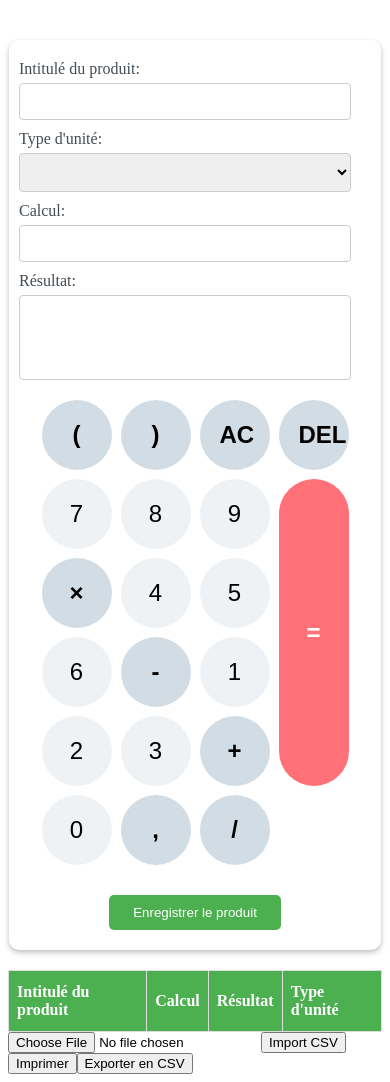
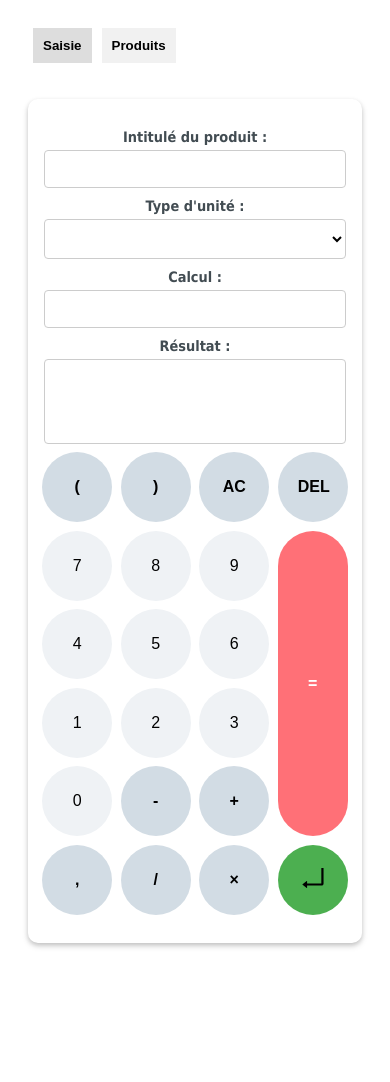
Before and after one commit to OlivierBldn/inventory_angular, an Angular app: page / in a window 390 px wide. After the commit the page ends 971 px from the top, so only its background shows below. Built offline with nearby package versions, Linux system fonts and the light colour scheme.

Commit message:
👌 IMPROVE: Design & Tab switching

```diff
--- a/src/app/home/home.component.html
+++ b/src/app/home/home.component.html
@@ -1,12 +1,18 @@
 <section id="page">
-    <section id="calculator">
+
+    <div class="view-switch">
+        <button [class.active]="isActive('calculator')" (click)="currentView = 'calculator'">Saisie</button>
+        <button [class.active]="isActive('results')" (click)="currentView = 'results'">Produits</button>
+    </div>
+
+    <section id="calculator" *ngIf="currentView === 'calculator'">
 
         <div class="tabcontent">
             <div id="fields">
-                <label for="productTitle">Intitulé du produit:</label>
+                <label for="productTitle">Intitulé du produit :</label>
                 <input type="text" id="productTitle" name="productTitle" [(ngModel)]="item.title" required>
 
-                <label for="unitType">Type d'unité:</label>
+                <label for="unitType">Type d'unité :</label>
                 <select id="unitType" name="unitType" [(ngModel)]="item.unit" required>
                     <option value="m2">Mètre carré</option>
                     <option value="ml">Mètre linéaire</option>
@@ -15,10 +21,10 @@
                     <option value="length">Longueur</option>
                 </select>
 
-                <label for="calcInput">Calcul:</label>
+                <label for="calcInput">Calcul :</label>
                 <input type="text" id="calcInput" name="calcInput" required readonly [(ngModel)]="item.calculation" inputmode="">
 
-                <label for="result">Résultat:</label>
+                <label for="result">Résultat :</label>
                 <input type="text" id="result" name="result" required readonly [(ngModel)]="item.result" inputmode="none">
             </div>
 
@@ -30,28 +36,27 @@
                 <button (click)="addToCalcul('7')" class="calculatorButton">7</button>
                 <button (click)="addToCalcul('8')" class="calculatorButton">8</button>
                 <button (click)="addToCalcul('9')" class="calculatorButton">9</button>
-                <button (click)="addToCalcul('*')" class="calculatorButton operator">&times;</button>
                 <button (click)="addToCalcul('4')" class="calculatorButton">4</button>
                 <button (click)="addToCalcul('5')" class="calculatorButton">5</button>
                 <button (click)="addToCalcul('6')" class="calculatorButton">6</button>
-                <button (click)="addToCalcul('-')" class="calculatorButton operator">-</button>
                 <button (click)="addToCalcul('1')" class="calculatorButton">1</button>
                 <button (click)="addToCalcul('2')" class="calculatorButton">2</button>
                 <button (click)="addToCalcul('3')" class="calculatorButton">3</button>
+                <button (click)="addToCalcul('0')" class="calculatorButton">0</button>
+                <button (click)="addToCalcul('-')" class="calculatorButton operator">-</button>
                 <button (click)="addToCalcul('+')" class="calculatorButton operator">+</button>
-                <button (click)="addToCalcul('0')" class="calculatorButton">0</button>
                 <button (click)="addToCalcul('.')" class="calculatorButton operator">,</button>
                 <button (click)="addToCalcul('/')" class="calculatorButton operator">/</button>
+                <button (click)="addToCalcul('*')" class="calculatorButton operator">&times;</button>
                 <button (click)="calculate()" class="calculatorButton calculate">=</button>
-            </div>
-
-            <div id="itemStorage">
-                <button id="registerItem" (click)="registerItem()">Enregistrer le produit</button>
+                <button id="registerItem" (click)="registerItem()" class="calculatorButton">
+                    <img src="../../assets/enter-svg.svg" alt="Enregistrer le produit">
+                </button>
             </div>
         </div>
     </section>
 
-    <section id="results">
+    <section id="results" *ngIf="currentView === 'results'">
         <table>
             <thead>
                 <tr>
@@ -74,10 +79,13 @@
         </table>
 
         <div id="exports" class="tabcontent">
-            <input type="file" (change)="onFileSelected($event)" accept=".csv">
-            <button (click)="importCsv()">Import CSV</button>
-            <button id="print" (click)="printData()">Imprimer</button>
-            <button (click)="exportCsv()">Exporter en CSV</button>
+            <span>
+                <label for="file">Sélectionner un fichier CSV</label>
+                <input type="file" name="file" (change)="onFileSelected($event)" accept=".csv">
+            </span>
+            <button (click)="importCsv()">Importer CSV</button>
+            <button id="print" (click)="printData()">Imprimer la liste</button>
+            <button (click)="exportCsv()">Exporter CSV</button>
         </div>
     </section>
 </section>
--- a/src/app/home/home.component.scss
+++ b/src/app/home/home.component.scss
@@ -1,31 +1,33 @@
 #page {
     display: flex;
-    justify-content:space-between;
+    flex-direction: column;
     align-items: center;
-    height: 100vh;
+    flex-wrap: wrap;
+    justify-content: center;
+    gap: 20px;
+    padding: 20px;
+    box-sizing: border-box;
+    height: auto;
+    font-family: 'Tahoma', sans-serif;
 
-    .tabs {
-        display: flex;
-        justify-content: center;
+    .view-switch button {
+        background-color: #f1f1f1;
+        border: none;
+        padding: 10px;
+        margin: 0 5px;
+        font-weight: bold;
+        cursor: pointer;
+    }
 
-        button {
-            background-color: #f1f1f1;
-            border: none;
-            outline: none;
-            cursor: pointer;
-            transition: background-color 0.3s;
-            padding: 14px 16px;
-            font-size: 17px;
+    .view-switch button.active {
+        background-color: #ddd;
+    }
+}
 
-            &:hover {
-                background-color: #ddd;
-            }
-
-            &.active {
-                background-color: #ccc;
-            }
-        }
-    }
+#calculator, #results {
+    flex: 1;
+    max-width: calc(50% - 10px);
+    box-sizing: border-box;
 }
 
 #calculator {
@@ -47,6 +49,7 @@
         display: flex;
         flex-direction: column;
         align-items: center;
+        padding: 10px;
     }
 
     button {
@@ -57,10 +60,16 @@
 #fields {
     display: flex;
     flex-direction: column;
+    align-items: center;
 
     label {
         margin-top: 10px;
+        font-weight: bold;
     }
+}
+
+#unitType {
+    background: hsl(255, 100%, 100%);
 }
 
 #result {
@@ -86,7 +95,7 @@
         padding-block-end: 1rem;
         padding-inline-end: 1.25rem;
         padding-inline-start: 1.25rem;
-        font-size: 1.5rem;
+        font-size: 1rem;
         inline-size: 70px;
         block-size: 70px;
         margin: 0.25rem;
@@ -118,8 +127,6 @@
     table {
         width: 100%;
         border-collapse: collapse;
-        // margin-bottom: 1em;
-        // font-family: 'Tahoma', sans-serif;
     }
 
     th, td {
@@ -142,16 +149,24 @@
 }
 
 #registerItem {
-    background-color: #4CAF50;
-    color: white;
+    background-color: #4CAF50 !important;
     padding: 10px 24px;
-    margin: 10px 0;
     border: none;
     cursor: pointer;
-    border-radius: 5px;
+    border-radius: 40px;
+
+    &:active, &:focus {
+        box-shadow: 0 0 8px 0 rgba(0, 0, 0, 0.3) inset;
+        outline: none;
+    }
 
     &:hover {
         background-color: #45a049;
+    }
+
+    img {
+        width: 30px;
+        height: 30px;
     }
 }
 
@@ -181,7 +196,77 @@ input[type="text"], select {
     font-size: 1.2rem;
 }
 
-@media screen and (max-width: 764px){
+#exports {
+    display: flex;
+    align-items: center;
+    padding: 20px;
+    max-width: 100%;
+    transition: background-color 0.3s ease;
+}
+
+#exports button {
+    background-color: #4CAF50;
+    color: white;
+    padding: 10px 20px;
+    border: none;
+    border-radius: 5px;
+    cursor: pointer;
+    margin: 5px 10px;
+    transition: background-color 0.3s ease;
+
+    &:hover {
+        background-color: #45a049;
+    }
+
+    &:active, &:focus {
+        box-shadow: 0 0 8px 0 rgba(0, 0, 0, 0.3) inset;
+        outline: none;
+    }
+}
+
+#exports input[type="file"] {
+    align-self: start;
+    width: 100%;
+    box-sizing: border-box;
+    margin-bottom: 5px;
+    background: hsl(210, 25%, 95%);
+
+}
+
+#print {
+    background: hsl(357, 100%, 72%) !important;
+    transition: background-color 0.3s ease;
+    height: 100%;
+
+    &:hover {
+        filter: brightness(90%);
+    }
+}
+
+@media (max-width: 1024px) {
+    #calculator {
+        max-inline-size: 90%;
+        margin-block-start: 1em;
+        max-width: 100%;
+    }
+
+    #calculatorButtons {
+        grid-template-columns: repeat(4, 1fr);
+        padding: 0.5rem;
+    }
+
+    .calculatorButton, .operator, .calculate {
+        padding-block-start: 0.75rem;
+        padding-block-end: 0.75rem;
+        font-size: 1.2rem;
+    }
+
+    #results {
+        max-width: 100%;
+    }
+}
+
+@media (max-width: 768px) {
     #page {
         flex-direction: column;
         height: auto;
@@ -190,4 +275,38 @@ input[type="text"], select {
     #results {
         margin-top: 20px;
     }
+    #page {
+        flex-direction: column;
+        align-items: stretch;
+    }
+
+    #calculator {
+        max-inline-size: 100%;
+        margin-block-start: 1em;
+    }
+
+    #calculatorButtons {
+        grid-template-columns: repeat(3, 1fr);
+    }
+
+    .calculate {
+        grid-column: 3 / 4;
+        grid-row: 5 / span 1;
+    }
 }
+
+@media (max-width: 480px) {
+    #calculatorButtons {
+        grid-gap: 0.5px;
+        padding: 0.25rem;
+    }
+
+    .calculatorButton, .operator, .calculate {
+        padding: 0.5rem;
+        font-size: 1rem;
+    }
+
+    label, input[type="text"], select {
+        font-size: 0.9rem;
+    }
+}
--- a/src/app/home/home.component.ts
+++ b/src/app/home/home.component.ts
@@ -2,12 +2,12 @@ import { Component } from '@angular/core';
 import { FormsModule } from '@angular/forms';
 import { HttpClient } from '@angular/common/http';
 import { HttpClientModule } from '@angular/common/http';
-import { fromEvent } from 'rxjs';
+import { CommonModule } from '@angular/common';
 
 @Component({
   selector: 'app-home',
   standalone: true,
-  imports: [FormsModule, HttpClientModule],
+  imports: [FormsModule, HttpClientModule, CommonModule],
   templateUrl: './home.component.html',
   styleUrl: './home.component.scss'
 })
@@ -24,6 +24,7 @@ export class HomeComponent {
 
   selectedFile: File | null = null;
 
+  currentView: string = 'calculator';
 
   constructor(private http: HttpClient) {
     let storedItems = localStorage.getItem('items');
@@ -156,4 +157,8 @@ export class HomeComponent {
     a.click();
     document.body.removeChild(a);
   }
+
+    isActive(view: string): boolean {
+      return this.currentView === view;
+  }
 }
```
Also changed, not shown: src/assets/enter-svg.svg (added).
